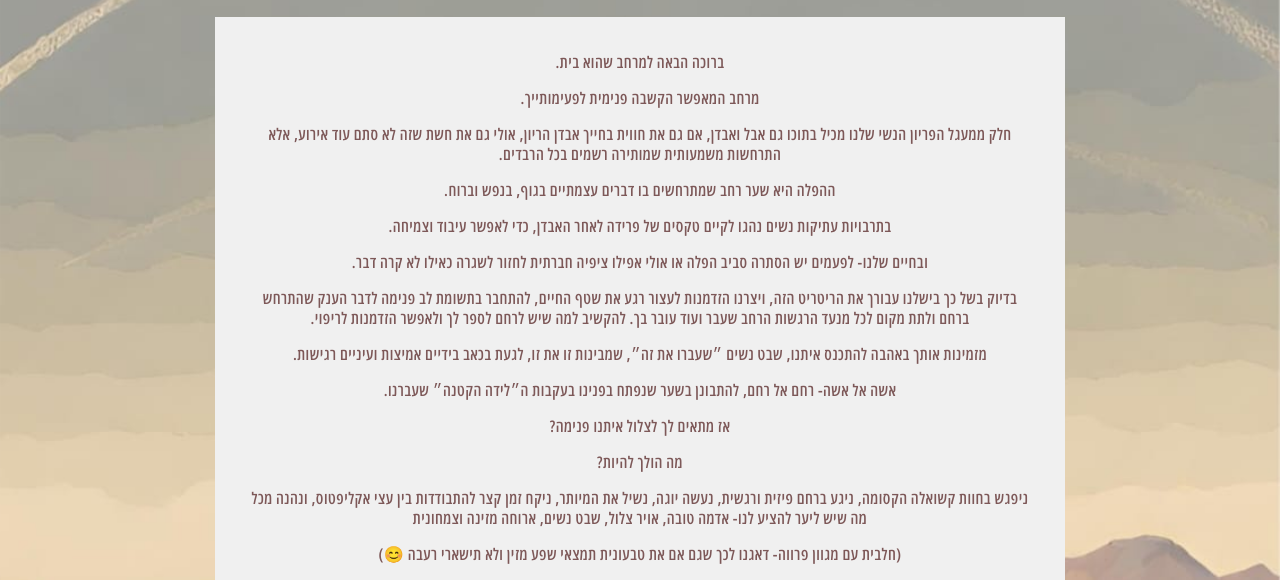
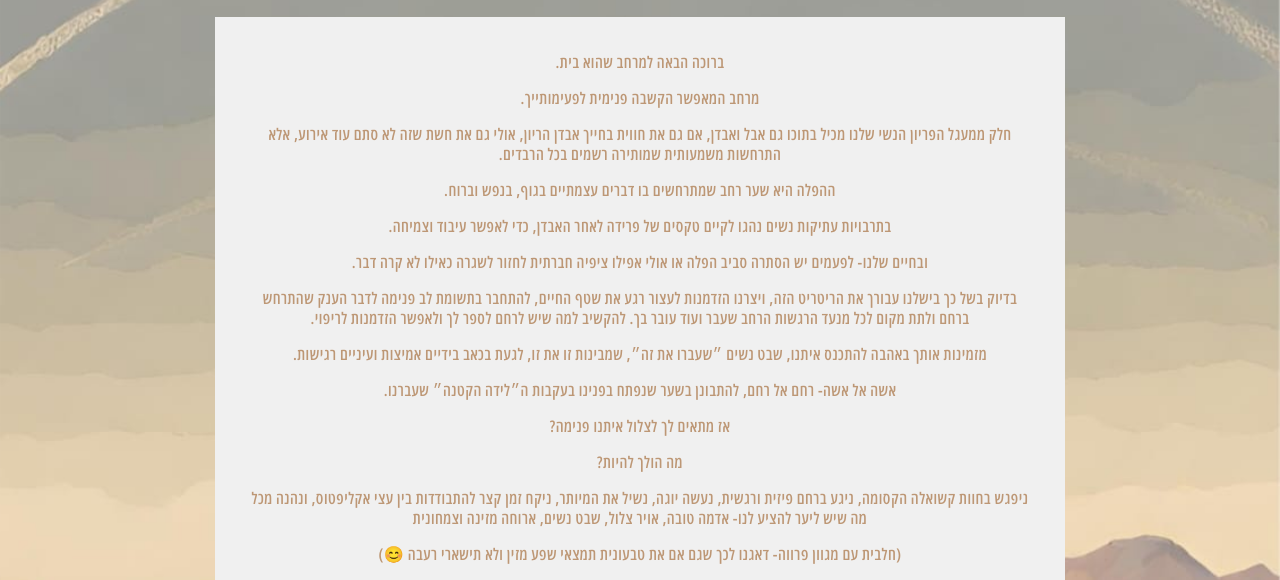
Before and after one commit to Aviazg/retret, a plain HTML site: page michalsSite-master/index.html in a window 1280 px wide. Shown: the part 220-800 px from the top of the page. Drawn offline with nearby package versions, Linux system fonts and the light colour scheme.

Commit message:
Update index.html

```diff
--- a/michalsSite-master/index.html
+++ b/michalsSite-master/index.html
@@ -18,7 +18,7 @@
 
       body {
         font-family: g1, sans-serif;  /* Adjust font family as desired */
-        color: #7D5858;
+        color: #bd9775;
         direction: rtl;
         fint-size:12pt;
 	letter-spacing: 0.5px;
```
